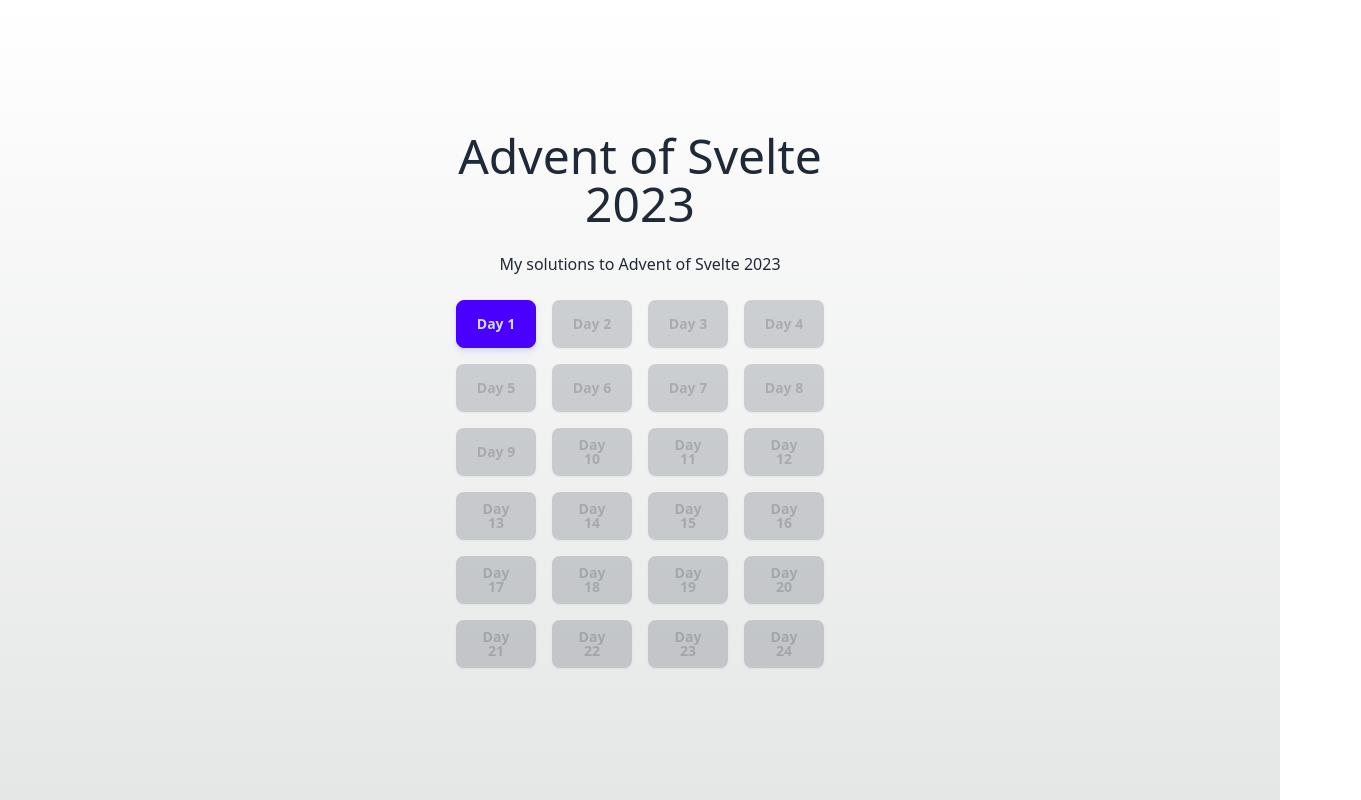
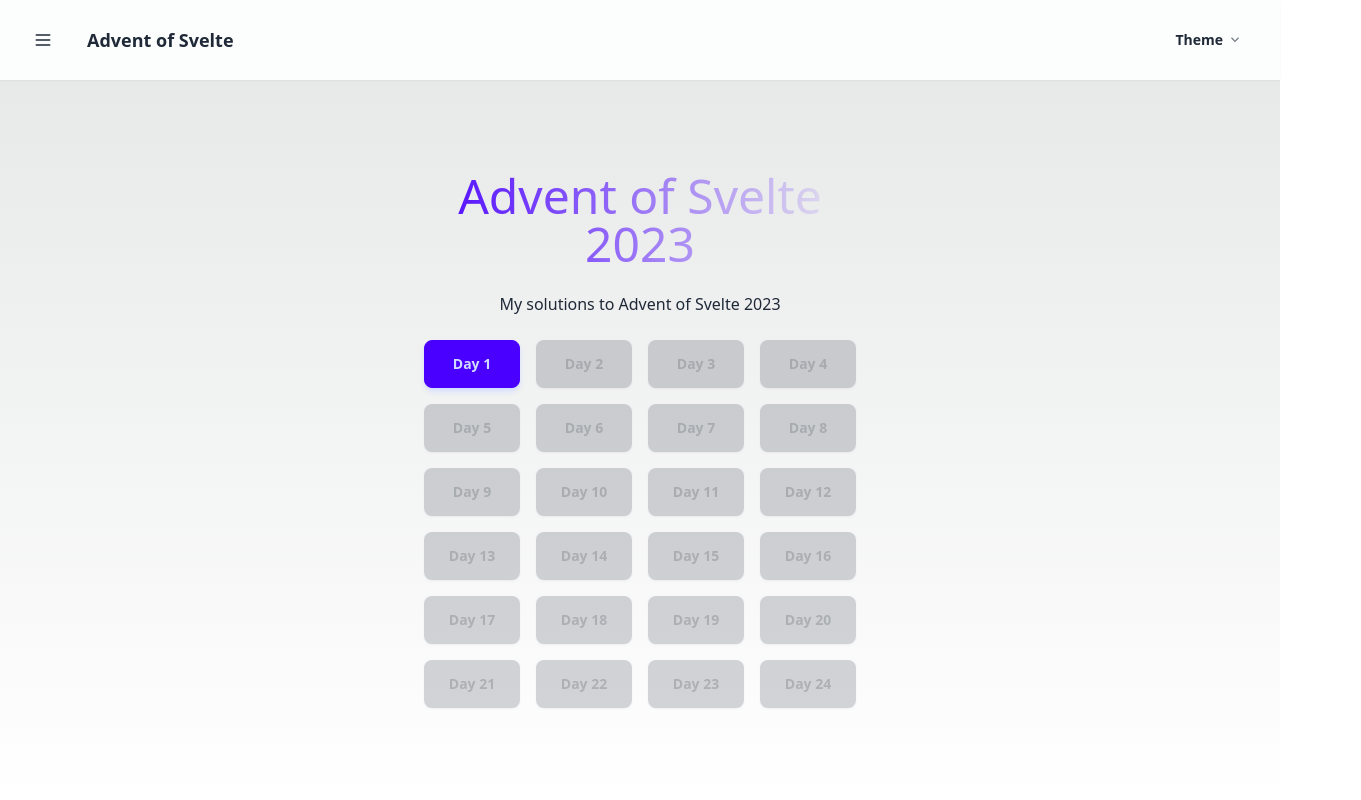
Before and after one commit to selfsigned/Advent-of-Svelte-2023, a SvelteKit app: page / in a window 1280 px wide. Shown: the whole page, 1361 px wide, since content can reach past the window. Built offline with nearby package versions, Linux system fonts and the light colour scheme.

Commit message:
Add navbar and side menu navigation

```diff
--- /dev/null
+++ b/src/lib/js/range.js
@@ -0,0 +1,5 @@
+export function* range(start, end, step = 1) {
+	for (let i = start; i <= end; i += step) {
+		yield i;
+	}
+}
--- /dev/null
+++ b/src/lib/navbar.svelte
@@ -0,0 +1,84 @@
+<script>
+	import { range } from '$lib/js/range.js';
+
+	export let routes;
+	export let prefix = '';
+	export let themeswitcher = true;
+</script>
+
+<div class="navbar bg-base-100 bg-opacity-90 shadow-sm backdrop-blur transition-shadow">
+	<nav class="navbar">
+		<div class="flex-1">
+			<div class="drawer w-auto">
+				<input id="menu-drawer" type="checkbox" class="drawer-toggle" />
+				<div class="drawer-content">
+					<label for="menu-drawer" class="btn btn-ghost drawer-button">
+						<!-- Sidebar Menu Content -->
+						<svg
+							xmlns="http://www.w3.org/2000/svg"
+							fill="none"
+							viewBox="0 0 24 24"
+							class="inline-block h-5 w-5 stroke-current"
+							><path
+								stroke-linecap="round"
+								stroke-linejoin="round"
+								stroke-width="2"
+								d="M4 6h16M4 12h16M4 18h16"
+							></path></svg
+						>
+					</label>
+				</div>
+				<div class="drawer-side">
+					<label for="menu-drawer" aria-label="close sidebar" class="drawer-overlay"></label>
+					<ul class="menu min-h-full w-80 bg-base-200 p-4 text-base-content">
+						<!-- Sidebar content here -->
+						<li><a href="/">Home</a></li>
+						<li>
+							<h2 class="menu-title">Days</h2>
+							<ul>
+								{#each range(1, 24) as dayNbr}
+									{#if dayNbr in routes}
+										<li><a href={routes[dayNbr]}>{prefix}{dayNbr}</a></li>
+									{/if}
+								{/each}
+							</ul>
+						</li>
+					</ul>
+				</div>
+			</div>
+			<a href="/" class="btn btn-ghost text-lg">Advent of Svelte</a>
+		</div>
+
+		<div>
+			{#if themeswitcher}
+				<div class="dropdown mr-2">
+					<div tabindex="0" role="button" class="btn btn-ghost">
+						Theme
+						<svg
+							width="12px"
+							height="12px"
+							class="inline-block h-2 w-2 fill-current opacity-60"
+							xmlns="http://www.w3.org/2000/svg"
+							viewBox="0 0 2048 2048"
+							><path d="M1799 349l242 241-1017 1017L7 590l242-241 775 775 775-775z"></path></svg
+						>
+					</div>
+					<ul
+						tabindex="0"
+						class="dropdown-content z-[1] w-52 rounded-box bg-base-300 p-2 shadow-2xl"
+					>
+						<li>
+							<input
+								type="radio"
+								name="theme-dropdown"
+								class="theme-controller btn btn-ghost btn-sm btn-block justify-start"
+								aria-label="Default"
+								value="default"
+							/>
+						</li>
+					</ul>
+				</div>
+			{/if}
+		</div>
+	</nav>
+</div>
--- a/src/routes/+page.server.js
+++ b/src/routes/+layout.server.js
@@ -15,6 +15,6 @@
 	});
 
 	return {
-		days: days
+		available_days: days
 	};
 };
--- a/src/routes/+layout.svelte
+++ b/src/routes/+layout.svelte
@@ -1,5 +1,13 @@
 <script>
 	import '../app.css';
+	import Navbar from '../lib/navbar.svelte';
+
+	export let data;
 </script>
 
-<slot />
+<div class="flex h-screen flex-col bg-base-300 bg-gradient-to-b from-base-300 to-base-100">
+	<div class="sticky w-full max-w-full">
+		<Navbar prefix="Day " routes={data.available_days}></Navbar>
+	</div>
+	<slot />
+</div>
--- a/src/routes/+page.svelte
+++ b/src/routes/+page.svelte
@@ -1,33 +1,31 @@
 <script>
+	import { range } from '$lib/js/range.js';
 	import { base } from '$app/paths';
 	export let data;
-
-	export function* range(start, end, step = 1) {
-		for (let i = start; i <= end; i += step) {
-			yield i;
-		}
-	}
 </script>
 
 <svelte:head>
 	<title>Advent of Svelte 2023</title>
 </svelte:head>
 
-<div class="hero min-h-screen bg-gradient-to-b from-base-100 to-base-300">
+<div class="hero flex-1">
 	<div class="hero-content text-center">
 		<div class="max-w-md">
-			<h1 class="text-5xl">Advent of Svelte 2023</h1>
+			<h1 class="text-bold bg-gradient-to-r from-primary bg-clip-text text-5xl text-transparent">
+				Advent of Svelte 2023
+			</h1>
 			<p class="py-6">My solutions to Advent of Svelte 2023</p>
 			<div class="flex flex-wrap items-center justify-center gap-4">
 				{#each range(1, 24) as dayNbr}
-					{#if dayNbr in data.days}
-						<a href={data.days[dayNbr]}>
-							<button class="btn btn-primary w-20 shadow-md shadow-primary-content"
+					{#if dayNbr in data.available_days}
+						<a href={data.available_days[dayNbr]}>
+							<button
+								class="btn btn-primary w-24 shadow-md shadow-primary-content hover:btn-secondary"
 								>Day {dayNbr}</button
 							>
 						</a>
 					{:else}
-						<button class="btn btn-disabled w-20">Day {dayNbr}</button>
+						<button class="btn btn-disabled w-24">Day {dayNbr}</button>
 					{/if}
 				{/each}
 			</div>
--- a/src/routes/day/d1/+page.svelte
+++ b/src/routes/day/d1/+page.svelte
@@ -16,8 +16,7 @@
 	<title>Naughty or Nice</title>
 </svelte:head>
 
-<div class="flex max-h-screen flex-row">
-	<div class="relative flex min-h-screen min-w-max flex-grow flex-col">
+<div class="flex h-[90svh] flex-grow flex-col">
 	<div class="m-5 self-center">
 		<h1 class="text-5xl">Naughty or Nice</h1>
 	</div>
@@ -52,4 +51,3 @@
 		</div>
 	</div>
 </div>
-</div>
```
Lines whose indentation alone changed are shown as unchanged.
